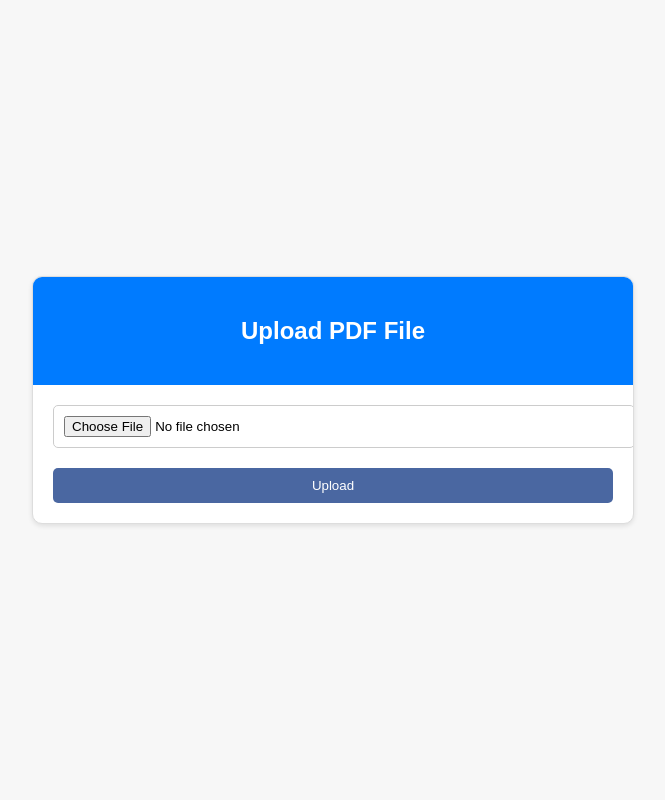
After one commit to saurabh-malik/cs236-llmcorp, a FastAPI app: template app/templates/data-index.html in a window 1280 px wide. The commit adds this page. Shown: the whole page, without its empty margins (307-972 px from the left). Run offline with FastAPI, Linux system fonts and the light colour scheme; the template is opened without the code that fills it, so the values that code supplies are empty.

Commit message:
Updating build file and add new template for upload

```diff
--- a/app/main.py
+++ b/app/main.py
@@ -15,4 +15,8 @@ app.mount("/static", StaticFiles(directory="static"), name="static")
 async def get_chat_page(request: Request):
     return templates.TemplateResponse("chat.html", {"request": request})
 
+@app.get("/data-upload", response_class=HTMLResponse)
+async def get_chat_page(request: Request):
+    return templates.TemplateResponse("data-index.html", {"request": request})
+
 app.include_router(router)
--- /dev/null
+++ b/app/templates/data-index.html
@@ -0,0 +1,69 @@
+<!DOCTYPE html>
+<html lang="en">
+<head>
+    <meta charset="UTF-8">
+    <meta name="viewport" content="width=device-width, initial-scale=1.0">
+    <title>PDF File Upload</title>
+    <style>
+        body {
+            font-family: 'Arial', sans-serif;
+            margin: 0;
+            padding: 0;
+            background-color: #f7f7f7;
+            display: flex;
+            justify-content: center;
+            align-items: center;
+            height: 100vh;
+        }
+        .upload-container {
+            width: 100%;
+            max-width: 600px;
+            margin: 20px;
+            border: 1px solid #ddd;
+            background-color: #fff;
+            box-shadow: 0 2px 5px rgba(0,0,0,0.1);
+            border-radius: 10px;
+            overflow: hidden;
+        }
+        .upload-header {
+            background-color: #007bff;
+            color: #ffffff;
+            padding: 20px;
+            text-align: center;
+        }
+        .upload-form {
+            padding: 20px;
+        }
+        .upload-form input[type="file"] {
+            width: 100%;
+            padding: 10px;
+            margin-bottom: 20px;
+            border: 1px solid #ccc;
+            border-radius: 5px;
+        }
+        .upload-btn {
+            width: 100%;
+            padding: 10px;
+            background-color: #4a67a1;
+            color: white;
+            border: none;
+            border-radius: 5px;
+            cursor: pointer;
+        }
+        .upload-btn:hover {
+            background-color: #3b4f81;
+        }
+    </style>
+</head>
+<body>
+    <div class="upload-container">
+        <div class="upload-header">
+            <h2>Upload PDF File</h2>
+        </div>
+        <form class="upload-form" action="/upload" method="post" enctype="multipart/form-data">
+            <input type="file" name="pdfFile" accept="application/pdf" required>
+            <button type="submit" class="upload-btn">Upload</button>
+        </form>
+    </div>
+</body>
+</html>
```
Also changed, not shown: app/templates/chat.html (+16 -0 lines), cloudbuild.yaml (+24 -0 lines).
